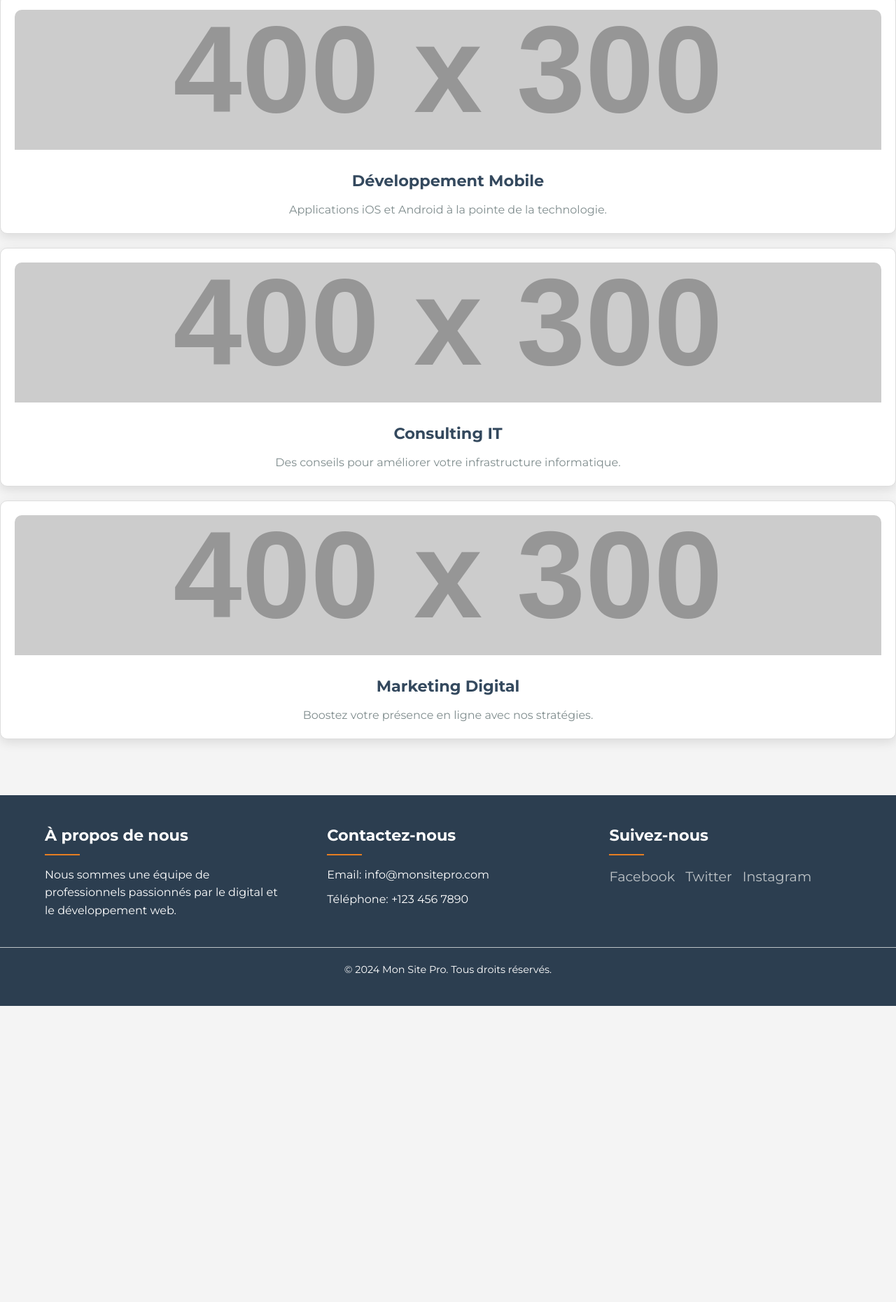
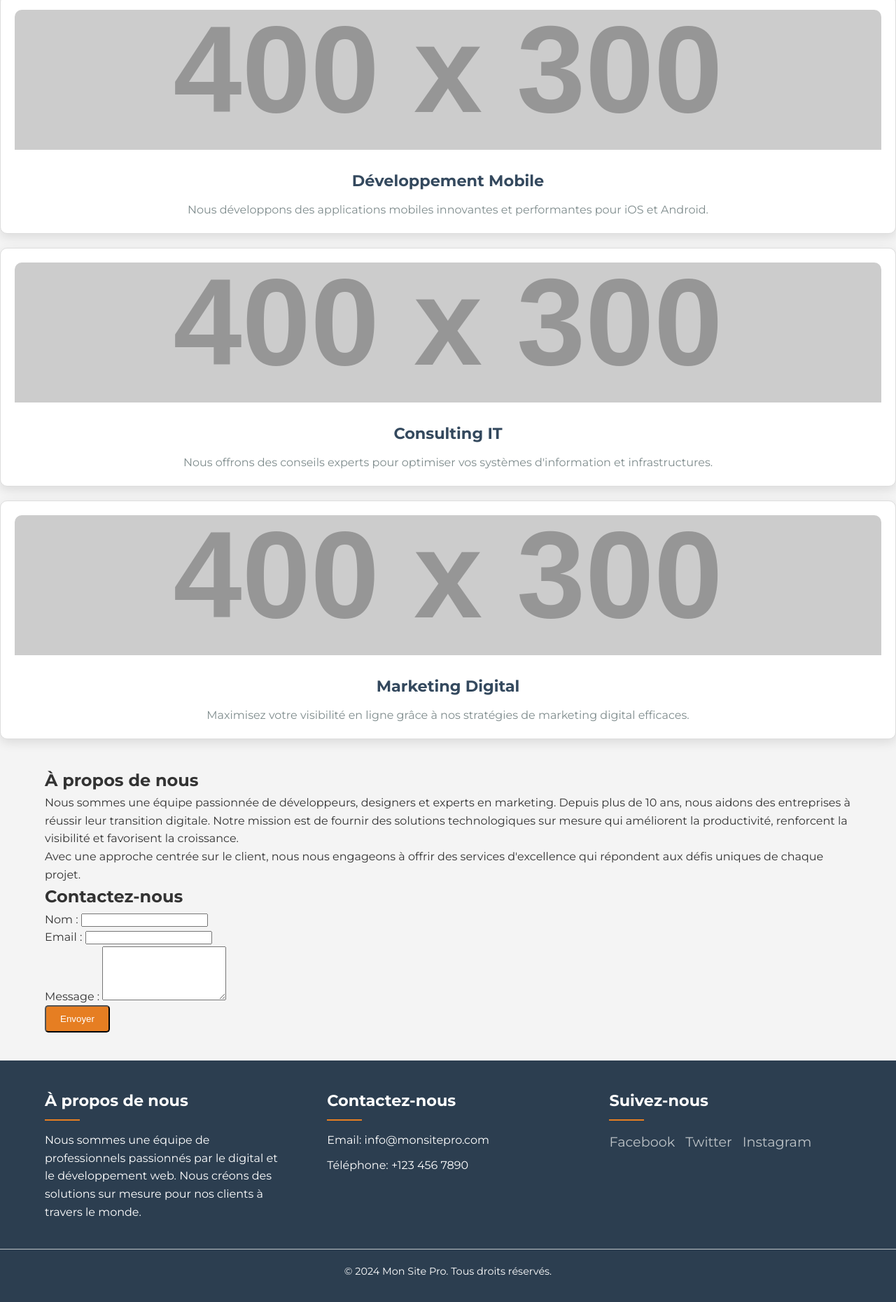
Before and after one commit to TMH-MAES/sitedemichel, a plain HTML site: page index.html in a window 1280 px wide. Shown: the part 1027-2887 px from the top of the page at 70% size. Before the commit the page ends 2464 px from the top, so only its background shows below. Drawn offline with Linux system fonts and the light colour scheme; placeholder pictures from the web are drawn by us.

Commit message:
Update index.html

```diff
--- a/index.html
+++ b/index.html
@@ -15,43 +15,76 @@
             <h1 class="logo">Mon Site Pro</h1>
             <nav>
                 <ul>
-                    <li><a href="#">Accueil</a></li>
-                    <li><a href="#">Services</a></li>
-                    <li><a href="#">À propos</a></li>
-                    <li><a href="#">Contact</a></li>
+                    <li><a href="#accueil">Accueil</a></li>
+                    <li><a href="#services">Services</a></li>
+                    <li><a href="#apropos">À propos</a></li>
+                    <li><a href="#contact">Contact</a></li>
                 </ul>
             </nav>
         </div>
     </header>
 
     <main>
-        <section class="hero">
+        <!-- Section Accueil -->
+        <section class="hero" id="accueil">
             <h2>Bienvenue sur notre site professionnel</h2>
             <p>Découvrez nos services exceptionnels et nos solutions sur mesure pour vous.</p>
-            <a href="#" class="cta-button">En savoir plus</a>
+            <a href="#services" class="cta-button">En savoir plus</a>
         </section>
 
-        <section class="services">
+        <!-- Section Services -->
+        <section class="services" id="services">
             <h2>Nos Services</h2>
             <div class="service">
                 <img src="https://via.placeholder.com/400x300" alt="Service 1">
                 <h3>Design Web</h3>
-                <p>Nous créons des sites web modernes et responsives.</p>
+                <p>Nous créons des sites web modernes et responsives, adaptés à vos besoins spécifiques.</p>
             </div>
             <div class="service">
                 <img src="https://via.placeholder.com/400x300" alt="Service 2">
                 <h3>Développement Mobile</h3>
-                <p>Applications iOS et Android à la pointe de la technologie.</p>
+                <p>Nous développons des applications mobiles innovantes et performantes pour iOS et Android.</p>
             </div>
             <div class="service">
                 <img src="https://via.placeholder.com/400x300" alt="Service 3">
                 <h3>Consulting IT</h3>
-                <p>Des conseils pour améliorer votre infrastructure informatique.</p>
+                <p>Nous offrons des conseils experts pour optimiser vos systèmes d'information et infrastructures.</p>
             </div>
             <div class="service">
                 <img src="https://via.placeholder.com/400x300" alt="Service 4">
                 <h3>Marketing Digital</h3>
-                <p>Boostez votre présence en ligne avec nos stratégies.</p>
+                <p>Maximisez votre visibilité en ligne grâce à nos stratégies de marketing digital efficaces.</p>
+            </div>
+        </section>
+
+        <!-- Section À propos -->
+        <section class="about" id="apropos">
+            <div class="container">
+                <h2>À propos de nous</h2>
+                <p>Nous sommes une équipe passionnée de développeurs, designers et experts en marketing. Depuis plus de 10 ans, nous aidons des entreprises à réussir leur transition digitale. Notre mission est de fournir des solutions technologiques sur mesure qui améliorent la productivité, renforcent la visibilité et favorisent la croissance.</p>
+                <p>Avec une approche centrée sur le client, nous nous engageons à offrir des services d'excellence qui répondent aux défis uniques de chaque projet.</p>
+            </div>
+        </section>
+
+        <!-- Section Contact -->
+        <section class="contact" id="contact">
+            <div class="container">
+                <h2>Contactez-nous</h2>
+                <form action="#" method="POST">
+                    <div class="form-group">
+                        <label for="name">Nom :</label>
+                        <input type="text" id="name" name="name" required>
+                    </div>
+                    <div class="form-group">
+                        <label for="email">Email :</label>
+                        <input type="email" id="email" name="email" required>
+                    </div>
+                    <div class="form-group">
+                        <label for="message">Message :</label>
+                        <textarea id="message" name="message" rows="5" required></textarea>
+                    </div>
+                    <button type="submit" class="cta-button">Envoyer</button>
+                </form>
             </div>
         </section>
     </main>
@@ -60,7 +93,7 @@
         <div class="container">
             <div class="footer-section">
                 <h3>À propos de nous</h3>
-                <p>Nous sommes une équipe de professionnels passionnés par le digital et le développement web.</p>
+                <p>Nous sommes une équipe de professionnels passionnés par le digital et le développement web. Nous créons des solutions sur mesure pour nos clients à travers le monde.</p>
             </div>
             <div class="footer-section">
                 <h3>Contactez-nous</h3>
```
